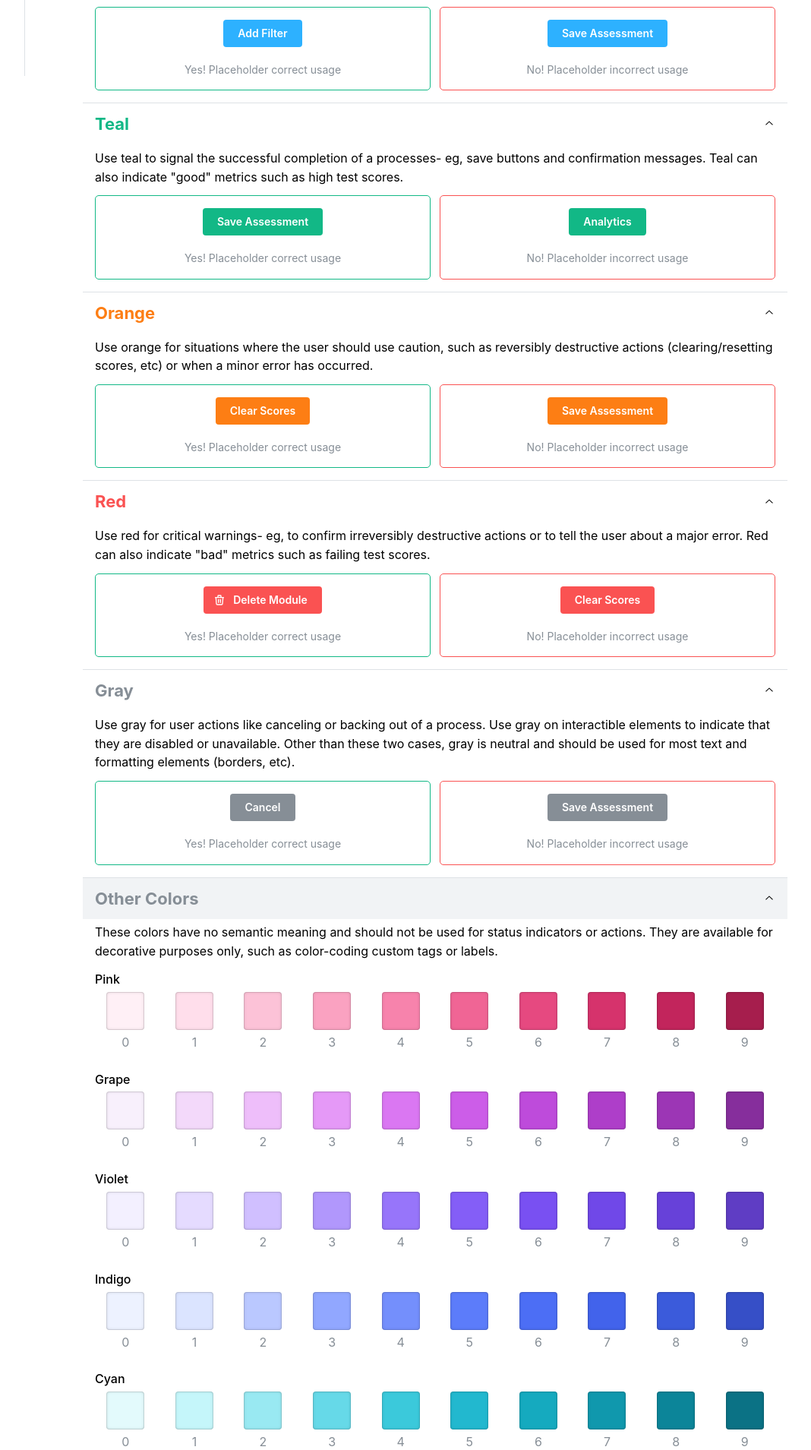
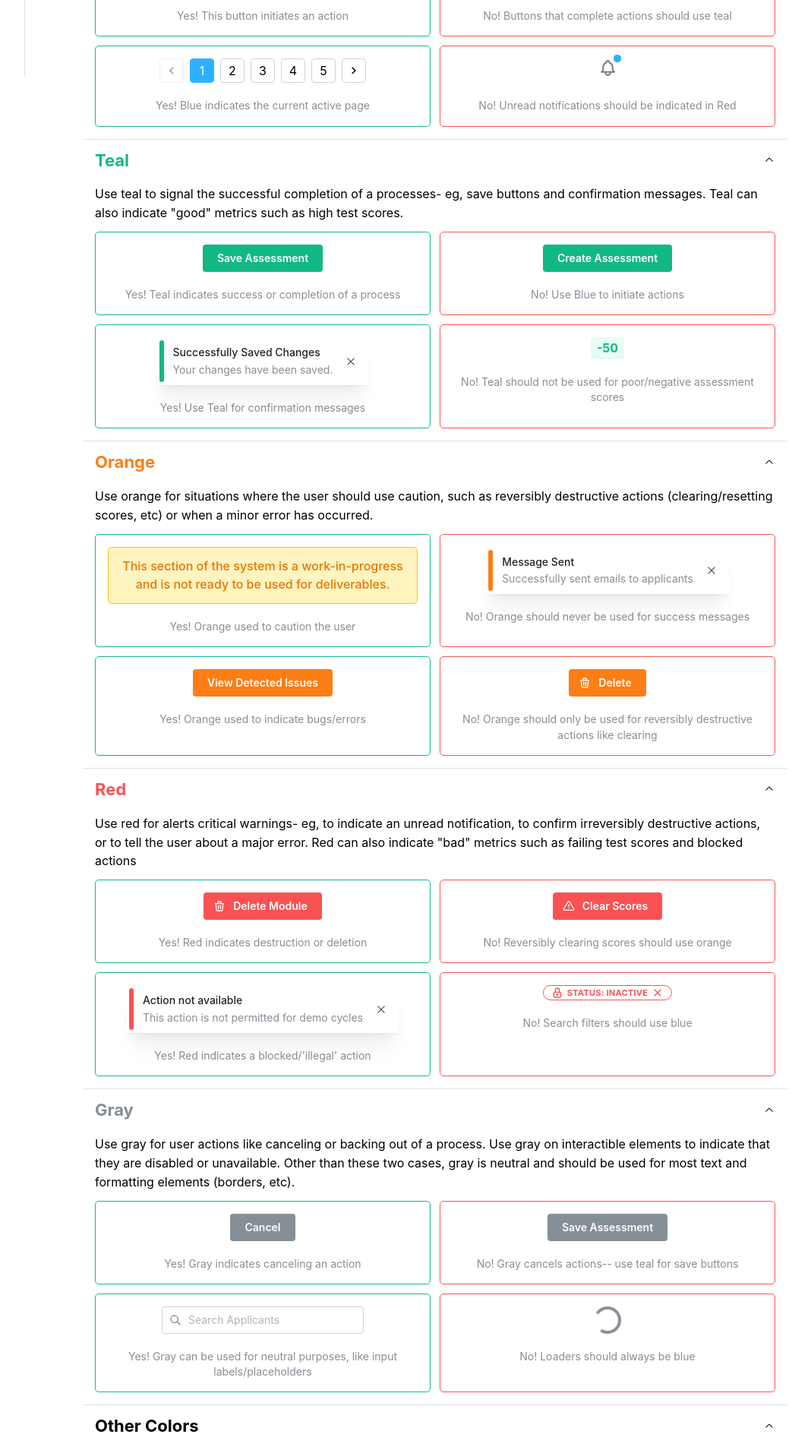
Before and after one commit to ks-SDS/hirescore-style-guide, a React (Vite) app: page / in a window 1280 px wide. Shown: the part 700-2609 px from the top of the page at 76% size, without its empty margins (167-1235 px from the left). Built offline with nearby package versions, Linux system fonts and the light colour scheme.

Commit message:
Added more examples to the Colors section

```diff
--- a/src/App.jsx
+++ b/src/App.jsx
@@ -1,6 +1,6 @@
-import { AppShell, NavLink, Title, Text, Stack, Container, Table, Badge, ColorSwatch, SimpleGrid, Button, Loader, TextInput, Modal, Accordion, ActionIcon, Space, Divider } from '@mantine/core'
+import { AppShell, NavLink, Title, Text, Stack, Container, Table, Badge, SimpleGrid, Button, Loader, TextInput, Modal, Accordion, ActionIcon, Space, Divider, Alert, Notification, Input, Pagination, Indicator } from '@mantine/core'
 import { useState } from 'react'
-import { IconTrash, IconAffiliate, IconChartAreaLine, IconMapPin, IconHelpCircle, IconInfoCircle, IconBell, IconFilter, IconArrowBigLeft, IconArrowDownBar, IconChevronDown, IconSettings} from '@tabler/icons-react'
+import { IconTrash, IconAffiliate, IconChartAreaLine, IconMapPin, IconHelpCircle, IconInfoCircle, IconBell, IconFilter, IconArrowBigLeft, IconArrowDownBar, IconChevronDown, IconSettings, IconAlarm, IconAlertTriangle, IconX, IconLock, IconSearch } from '@tabler/icons-react'
 
 
 const sections = [
@@ -22,17 +22,25 @@ const swatchData = [
     name: 'blue',
     description: (
       <>
+        <Text>Use HireScore blue as the dominant color for primary actions, active/selected states, and important information.</Text>
         <Text>Blue does not carry a specific semantic meaning and it should not be used in situations where a semantic color is more appropriate.</Text>
-        <Text>Use HireScore blue as the dominant color for primary actions, active/selected states, and important information.</Text>
       </>
     ),
     examples: (
       <ExampleSection cols={2}>
-        <Example type="do" caption="Yes! Placeholder correct usage">
+        <Example type="do" caption="Yes! This button initiates an action">
           <Button variant="filled" color="blue">Add Filter</Button>
         </Example>
-        <Example type="dont" caption="No! Placeholder incorrect usage">
+        <Example type="dont" caption="No! Buttons that complete actions should use teal">
           <Button variant="filled" color="blue">Save Assessment</Button>
+        </Example>
+        <Example type="do" caption="Yes! Blue indicates the current active page">
+          <Pagination total={5}></Pagination>
+        </Example>
+        <Example type="dont" caption="No! Unread notifications should be indicated in Red">
+          <Indicator color="blue">
+            <IconBell size={25} color="gray" />
+          </Indicator>
         </Example>
       </ExampleSection>
     ),
@@ -42,11 +50,17 @@ const swatchData = [
     description: 'Use teal to signal the successful completion of a processes- eg, save buttons and confirmation messages. Teal can also indicate "good" metrics such as high test scores.',
     examples: (
       <ExampleSection cols={2}>
-        <Example type="do" caption="Yes! Placeholder correct usage">
+        <Example type="do" caption="Yes! Teal indicates success or completion of a process">
           <Button variant="filled" color="teal">Save Assessment</Button>
         </Example>
-        <Example type="dont" caption="No! Placeholder incorrect usage">
-          <Button variant="filled" color="teal">Analytics</Button>
+        <Example type="dont" caption="No! Use Blue to initiate actions">
+          <Button variant="filled" color="teal">Create Assessment</Button>
+        </Example>
+        <Example type="do" caption="Yes! Use Teal for confirmation messages">
+          <Notification color="teal" title="Successfully Saved Changes">Your changes have been saved.</Notification>
+        </Example>
+        <Example type="dont" caption="No! Teal should not be used for poor/negative assessment scores">
+          <Text fw={700} c="teal" style={{ backgroundColor: 'var(--mantine-color-teal-0)', padding: '2px 8px', borderRadius: 4 }}>-50</Text>
         </Example>
       </ExampleSection>
     ),
@@ -56,25 +70,44 @@ const swatchData = [
     description: 'Use orange for situations where the user should use caution, such as reversibly destructive actions (clearing/resetting scores, etc) or when a minor error has occurred.',
     examples: (
       <ExampleSection cols={2}>
-        <Example type="do" caption="Yes! Placeholder correct usage">
-          <Button variant="filled" color="orange">Clear Scores</Button>
+        <Example type="do" caption="Yes! Orange used to caution the user">
+          <Text ta="center" fw={500} p="sm" style={{
+            backgroundColor: 'var(--mantine-color-yellow-1)',
+            border: '1px solid var(--mantine-color-yellow-5)',
+            borderRadius: 5,
+            color: 'var(--mantine-color-yellow-9)',
+          }}>
+          This section of the system is a work-in-progress and is not ready to be used for deliverables.
+          </Text>
         </Example>
-        <Example type="dont" caption="No! Placeholder incorrect usage">
-          <Button variant="filled" color="orange">Save Assessment</Button>
+        <Example type="dont" caption="No! Orange should never be used for success messages">
+          <Notification color="orange" title="Message Sent">Successfully sent emails to applicants</Notification>
+        </Example>
+        <Example type="do" caption="Yes! Orange used to indicate bugs/errors">
+          <Button type="filled" color="orange">View Detected Issues</Button>
+        </Example>
+        <Example type="dont" caption="No! Orange should only be used for reversibly destructive actions like clearing">
+          <Button type="filled" color="orange" leftSection={<IconTrash size={16} />}>Delete</Button>
         </Example>
       </ExampleSection>
     ),
   },
   {
     name: 'red',
-    description: 'Use red for critical warnings- eg, to confirm irreversibly destructive actions or to tell the user about a major error. Red can also indicate "bad" metrics such as failing test scores.',
+    description: 'Use red for alerts critical warnings- eg, to indicate an unread notification, to confirm irreversibly destructive actions, or to tell the user about a major error. Red can also indicate "bad" metrics such as failing test scores and blocked actions',
     examples: (
       <ExampleSection cols={2}>
-        <Example type="do" caption="Yes! Placeholder correct usage">
+        <Example type="do" caption="Yes! Red indicates destruction or deletion">
           <Button variant="filled" color="red" leftSection={<IconTrash size={16} />}>Delete Module</Button>
         </Example>
-        <Example type="dont" caption="No! Placeholder incorrect usage">
-          <Button variant="filled" color="red">Clear Scores</Button>
+        <Example type="dont" caption="No! Reversibly clearing scores should use orange">
+          <Button variant="filled" color="red" leftSection={<IconAlertTriangle size={16} />}>Clear Scores</Button>
+        </Example>
+        <Example type="do" caption="Yes! Red indicates a blocked/'illegal' action">
+          <Notification color="red" title="Action not available">This action is not permitted for demo cycles</Notification>
+        </Example>
+        <Example type="dont" caption="No! Search filters should use blue">
+          <Badge color="red" variant="outline" leftSection={<IconLock size={16} />} rightSection={<IconX size={16} />}>Status: Inactive</Badge>
         </Example>
       </ExampleSection>
     ),
@@ -84,20 +117,35 @@ const swatchData = [
     description: 'Use gray for user actions like canceling or backing out of a process. Use gray on interactible elements to indicate that they are disabled or unavailable. Other than these two cases, gray is neutral and should be used for most text and formatting elements (borders, etc).',
     examples: (
       <ExampleSection cols={2}>
-        <Example type="do" caption="Yes! Placeholder correct usage">
+        <Example type="do" caption="Yes! Gray indicates canceling an action">
           <Button variant="filled" color="gray">Cancel</Button>
         </Example>
-        <Example type="dont" caption="No! Placeholder incorrect usage">
+        <Example type="dont" caption="No! Gray cancels actions-- use teal for save buttons">
           <Button variant="filled" color="gray">Save Assessment</Button>
+        </Example>
+        <Example type="do" caption="Yes! Gray can be used for neutral purposes, like input labels/placeholders">
+          <TextInput leftSection={<IconSearch size={16} />} placeholder="Search Applicants"></TextInput>
+        </Example>
+        <Example type="dont" caption="No! Loaders should always be blue">
+          <Loader color="gray"></Loader>
+
         </Example>
       </ExampleSection>
     ),
   },
+  {
+    name: 'other colors',
+    description: (
+      <Stack gap="xs">
+        <Text>The colors {['Pink','Grape','Violet','Indigo','Cyan','Green','Lime','Yellow'].map(c => (
+          <Text key={c} component="span" style={{ backgroundColor: `var(--mantine-color-${c.toLowerCase()}-6)`, color: '#fff', padding: '1px 5px', borderRadius: 3 }}>{c}</Text>
+        )).reduce((acc, el, i) => i === 0 ? [el] : [...acc, i === 7 ? ', and ' : ', ', el], [])} are not assigned any particular semantic meaning and should not be used for any purpose already covered by blue, teal, orange, red, or gray.</Text>
+        <Text>These colors may be used for data visualization, custom tags, and other cases where colors are arbitrary.</Text>
+      </Stack>
+    ),
+  }
 ]
 
-const otherColorData = [
-  'pink', 'grape', 'violet', 'indigo', 'cyan', 'green', 'lime', 'yellow',
-]
 
 const iconData = [
   { icon: <IconTrash size={40} />, name: 'trash', useCase: 'Permanently delete' },
@@ -206,7 +254,6 @@ function App() {
             {/* COLORS */}
             {active === 'Colors' && (
               <Stack gap="lg">
-                <WIPBanner />
                 <Table withBorder striped highlightOnHover>
                   <Table.Thead>
                     <Table.Tr>
@@ -227,7 +274,7 @@ function App() {
                     ))}
                   </Table.Tbody>
                 </Table>
-                <Accordion multiple defaultValue={['blue', 'teal', 'orange', 'red', 'gray', 'other-colors']}>
+                <Accordion multiple defaultValue={['blue', 'teal', 'orange', 'red', 'gray', 'other colors']}>
                   {swatchData.map(({ name, description, examples }) => (
                     <Accordion.Item key={name} value={name}>
                       <Accordion.Control><Title order={3} tt="capitalize" c={name}>{name}</Title></Accordion.Control>
@@ -240,33 +287,6 @@ function App() {
                     </Accordion.Item>
                   ))}
                   <Accordion.Item value="other-colors">
-                    <Accordion.Control style={{ backgroundColor: 'var(--mantine-color-gray-1)' }}><Title order={3} c="gray">Other Colors</Title></Accordion.Control>
-                    <Accordion.Panel>
-                      <Stack gap="sm">
-                        <Text size="md">These colors have no semantic meaning and should not be used for status indicators or actions. They are available for decorative purposes only, such as color-coding custom tags or labels.</Text>
-                        {otherColorData.map((name) => (
-                          <div key={name}>
-                            <Text fw={500} mb={4} tt="capitalize">{name}</Text>
-                            <SimpleGrid cols={10} spacing="xs" mb="sm">
-                              {Array.from({ length: 10 }, (_, i) => (
-                                <Stack key={i} gap={4} align="center">
-                                  <ColorSwatch color={`var(--mantine-color-${name}-${i})`} size={50} radius="sm" />
-                                  <Text size="md" c="dimmed">{i}</Text>
-                                </Stack>
-                              ))}
-                            </SimpleGrid>
-                          </div>
-                        ))}
-                        <ExampleSection cols={2}>
-                          <Example type="do" caption="Placeholder correct usage">
-                            <Badge color="pink">Custom Tag</Badge>
-                          </Example>
-                          <Example type="dont" caption="Placeholder incorrect usage">
-                            <Badge color="red">Custom Tag</Badge>
-                          </Example>
-                        </ExampleSection>
-                      </Stack>
-                    </Accordion.Panel>
                   </Accordion.Item>
                 </Accordion>
               </Stack>
```
